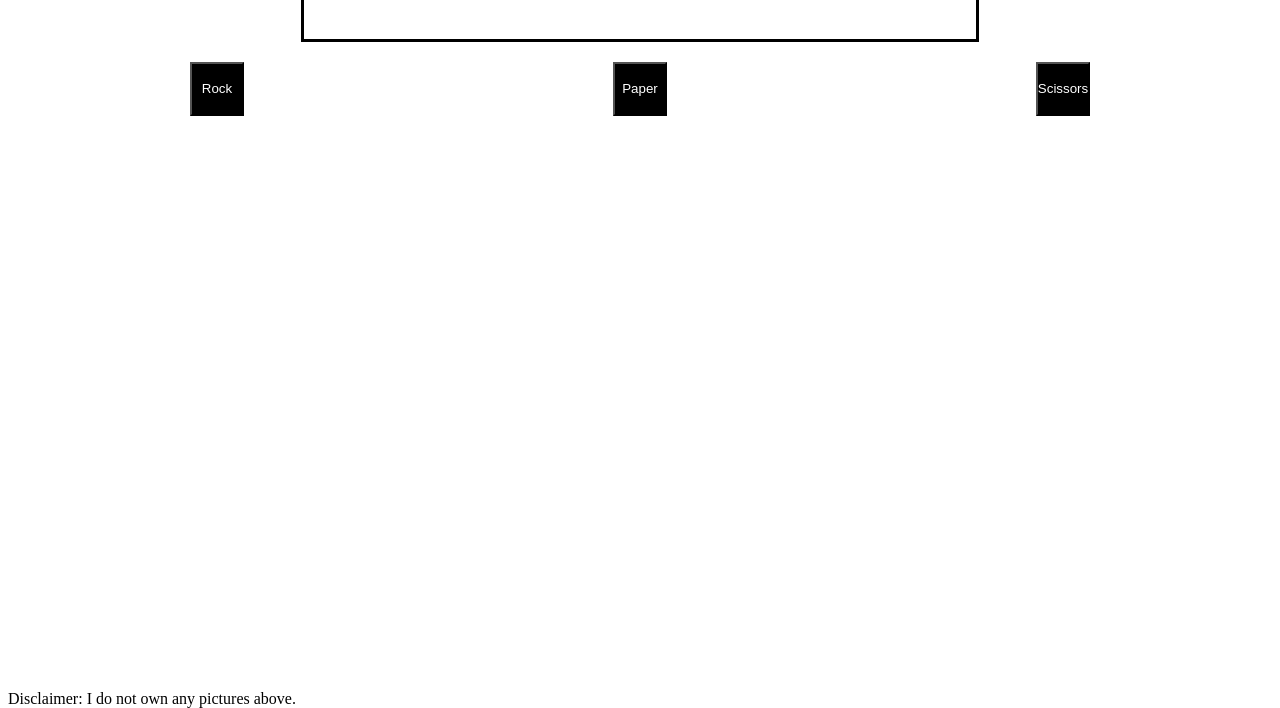
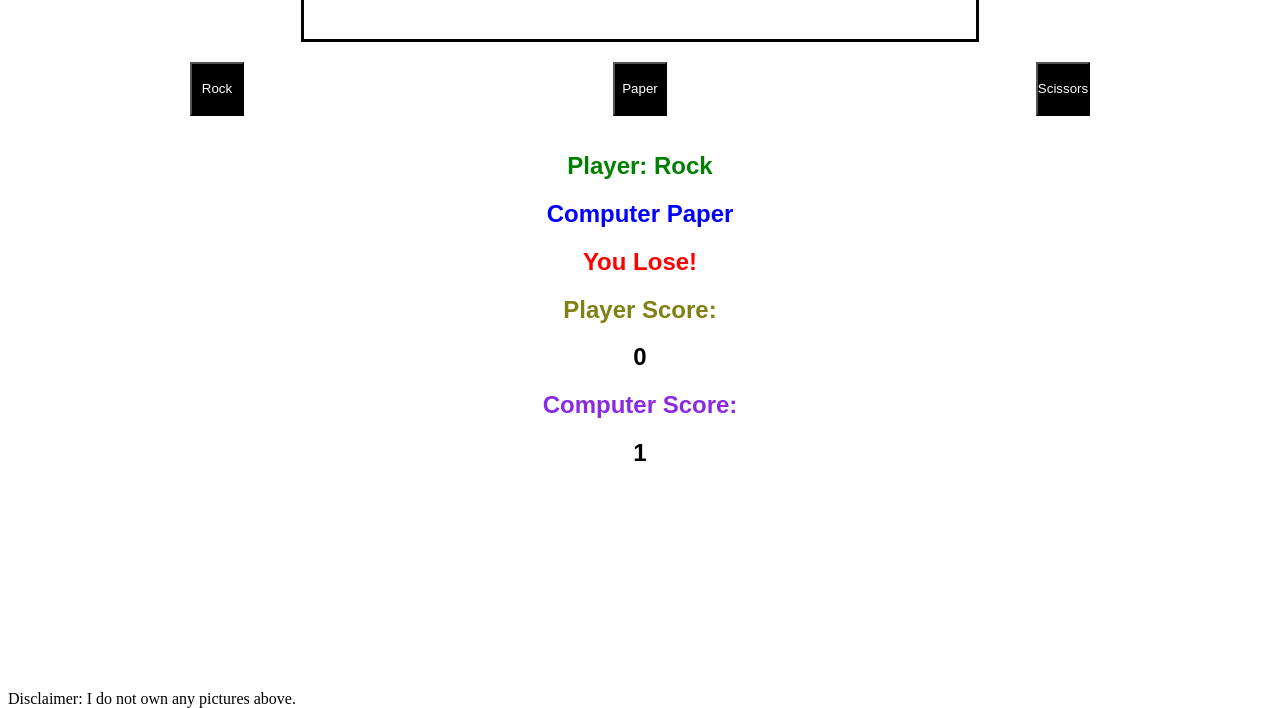
Before and after one commit to ForrestSchmeling/rockpaperscissors, a plain HTML site: page index.html in a window 1280 px wide. Both pictures are taken after a click on the button "Rock". Shown: the part 92-800 px from the top of the page. Drawn offline with Linux system fonts and the light colour scheme.

Commit message:
added the whole game with alot more javascript, next is to add pictures

```diff
--- a/game.js
+++ b/game.js
@@ -1,10 +1,101 @@
-function rock(){
-    alert("You have chosen Rock!");
+    const playerText= document.querySelector("#playerText");
+    const computerText= document.querySelector("#computerText");
+    const resultText= document.querySelector("#resultText");
+    const button=document.querySelectorAll(".button");
+    const playerscore=document.querySelector("#pscore");
+    const computerscore=document.querySelector("#cpscore");
+
+    let player;
+    let computer;
+    let result;
+    let pscore=0;
+    let cpscore=0;
+
+
+    button.forEach(button => button.addEventListener("click",() => {
+
+        player =button.textContent;
+        computerPlay()
+        resultPost()
+        gamescore()
+        playerText.textContent = (`Player: ${player}`);
+        computerText.textContent = (`Computer ${computer}`);
+        resultText.textContent = checkWinner()
+        playerscore.textContent=(`${pscore}`);
+        computerscore.textContent=(` ${cpscore}`);
+    }))
+function computerPlay(){
+    const random = Math.floor(Math.random() * 3)+1 ;
+    switch(random){
+        case 1:
+            computer="Rock";
+            break;
+        case 2 :computer="Paper";
+            break;
+        case 3: computer="Scissors";
+            break;
+    }
 }
-function paper(){
-    alert("You have chosen Paper!");
+   function checkWinner(){
+       if (player==computer){
+           return "Tie!";
+       }
+       else if (computer == "Rock"){
+           return (player=="Paper") ? "You Win!" : "You Lose!"
+       }
+       else if (computer == "Paper"){
+        return (player=="Scissors") ? "You Win!" : "You Lose!"
+   }
+   else if (computer == "Scissors"){
+    return (player=="Rock") ? "You Win!" : "You Lose!"
+}
 }
 
-function scissors(){
-    alert("You have chosen Scissors!");
+function resultPost(){
+    if (player==computer){
+        pscore+=0;
+        cpscore+=0;
+    }
+    else {
+        if (player=="Rock"){
+            if (computer=="Scissors"){
+                pscore++;
+            }
+            else if (computer=="Paper"){
+                cpscore++;
+            }
+        }
+        if (player=="Paper"){
+            if (computer=="Rock"){
+                pscore++;
+            }
+            else if (computer=="Scissors"){
+                cpscore++;
+            }
+        }
+        if (player=="Scissors"){
+            if (computer=="Paper"){
+                pscore++;
+            }
+            else if (computer=="Rock"){
+                cpscore++;
+            }
+
+        }
+    }
+    document.getElementById("pscore").innerText=pscore;
+    document.getElementById("cpscore").innerText=cpscore;
 }
+function gamescore(){
+if (pscore ==5){
+    alert("You Win!");
+    pscore=0;
+    cpscore=0;
+}
+    else if (cpscore ==5){
+        alert("You Lose try again!")
+        pscore=0;
+    cpscore=0;
+
+    }
+}
--- a/index.html
+++ b/index.html
@@ -10,19 +10,27 @@
 <body>
    <div class="header"><h1>Choose Your Challenger!</h1> </div>
 
-   <div class="row">
-  <button class ="button" type ="button" onclick="rock()">Rock</button>
+
+       <div class="game">
+           <div class="row">
+  <button class ="button" >Rock</button>
+
+    <button class ="button" >Paper</button>
+
+    <button class ="button" >Scissors</button>
+    </div>
+
+   <div class="playercolor"> <h2 class="gametext" id="playerText">Player:</h2> </div>
+    <div class="computercolor"><h2 class="gametext" id="computerText">Computer:</h2> </div>
+    <div class="outcome"><h2 class="gametext" id="resultText">Result:</h2> </div>
+   <h2 class="pscore"> Player Score: </h2>
+    <h2 class="'gametext" id="pscore">0</h2>
+        <h2 class="cpscore"> Computer Score: </h2>
+    <h2 class="gametext" id="cpscore">0</h2>
+    </div>
+    </div>
     <script src="game.js"></script>
 
-
-    <button class ="button" type ="button" onclick="paper()">Paper</button>
-    <script src="game.js"></script>
-
-
-    <button class ="button" type ="button" onclick="scissors()">Scissors</button>
-    <script src="game.js"></script>
-
-    </div>
 
     <footer id="footer">Disclaimer: I do not own any pictures above.</footer>
 </body>
--- a/styles.css
+++ b/styles.css
@@ -39,3 +39,23 @@
     bottom:0px;
 
 }
+
+.playercolor{
+    color :green;
+}
+.computercolor{
+    color: blue;
+}
+.outcome{
+    color:red;
+}
+.game{
+    text-align:center;
+    font-family:sans-serif;
+}
+.pscore{
+    color:rgb(128, 128, 21);
+}
+.cpscore{
+    color:blueviolet;
+}
```
Also changed, not shown: README.txt (added).
